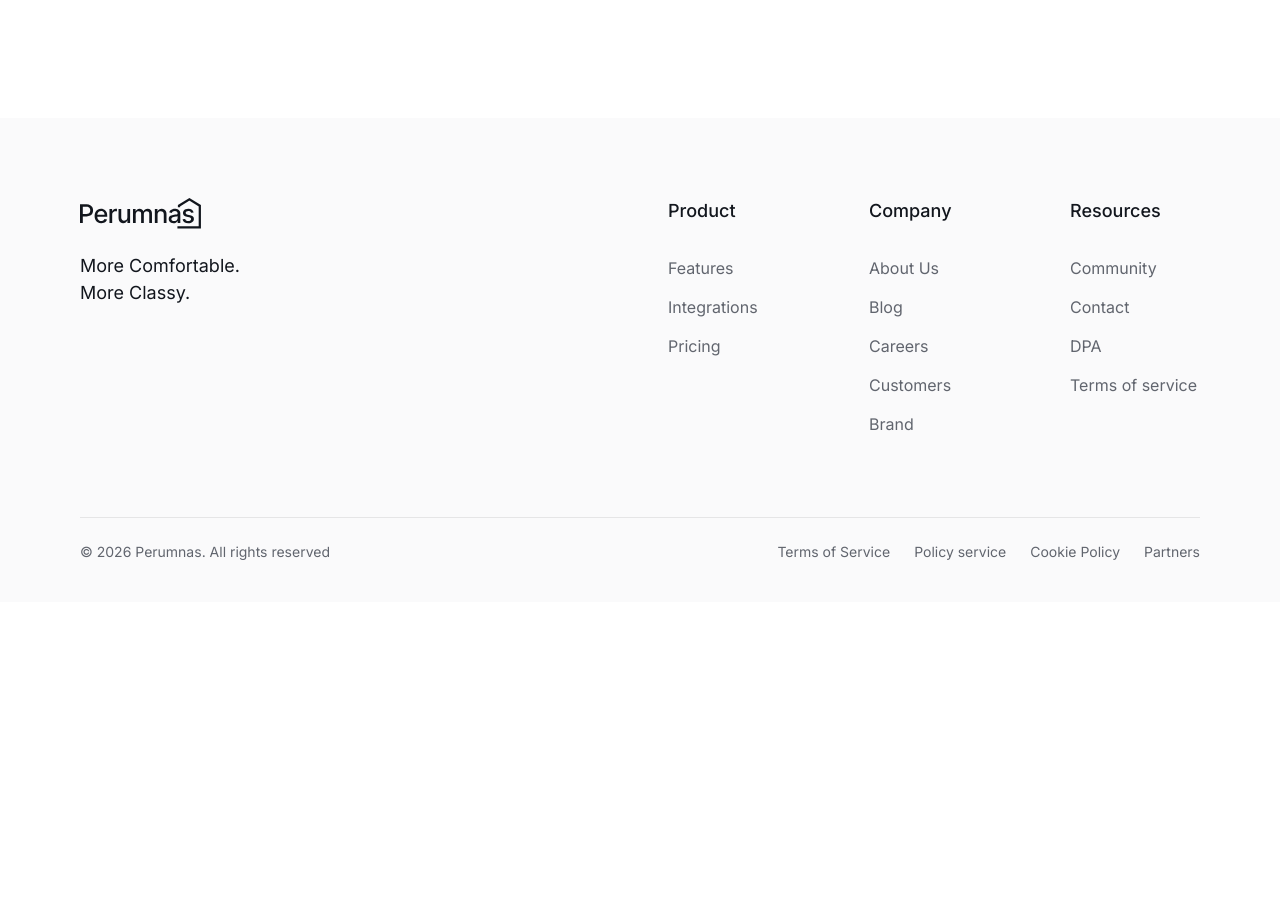
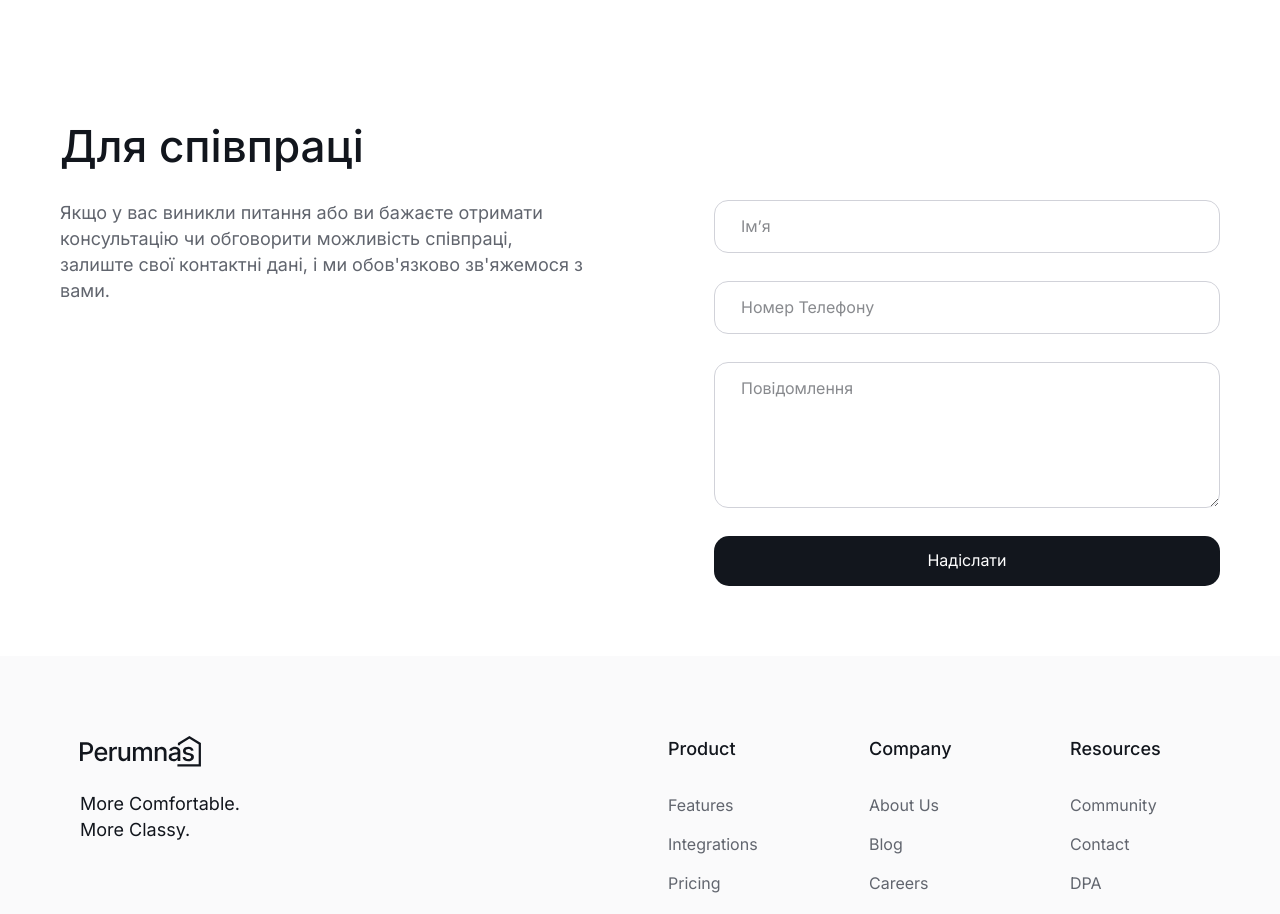
Before and after one commit to aMadAlien/antonuk, a Next.js app: page / in a window 1280 px wide. Shown: the part 5082-5996 px from the top of the page. Before the commit the page ends 5684 px from the top, so only its background shows below. Built offline with nearby package versions, Linux system fonts and the light colour scheme.

Commit message:
create form block

```diff
--- a/app/globals.scss
+++ b/app/globals.scss
@@ -79,6 +79,10 @@ button {
   }
 }
 
+
+/* ------------------------- */
+/*        TYPOGRAPHY         */
+/* ------------------------- */
 .h2 {
   color: var(--black);
   font-size: 44px;
@@ -108,3 +112,44 @@ button {
     font-size: 16px;
   }
 }
+
+.error-message {
+  color: red;
+  font-size: 14px;
+  line-height: 140%;
+  font-weight: 500;
+  margin-top: 2px;
+  margin-left: 16px;
+}
+@media (max-width: 768px) {
+  .error-message {
+    font-size: 13px;
+    font-weight: 400;
+    margin-left: 12px;
+  }
+}
+/* ------------------------- */
+/*           INPUT           */
+/* ------------------------- */
+.input {
+  border: 1px solid #d1d2d9;
+  border-radius: 14px;
+  padding: 14px 26px;
+  display: block;
+  width: 100%;
+}
+
+.input:focus {
+  outline: none;
+  border: 2px solid #5c6885a5 !important;
+}
+
+.input.errored {
+  border-color: red;
+}
+
+@media (max-width: 768px) {
+  .input {
+    border-radius: 8px;
+  }
+}
--- /dev/null
+++ b/components/Homepage/Form.tsx
@@ -0,0 +1,115 @@
+'use client'
+
+import { useState } from "react";
+import Input from "@/elements/Input";
+
+
+interface FormData { name: string, message: string, phone: string };
+
+function validateData(data: FormData) {
+  const errors: { [key: string]: string } = {};
+  const requiredMessage = "Обов'язково для заповнення.";
+
+  const phoneRegex = /^\+?[0-9]{10,15}$/;
+  if (!data.phone || data.phone.trim() === "") {
+    errors.phone = requiredMessage;
+  }
+
+  if (data.phone && !phoneRegex.test(data.phone)) {
+    errors.phone = "Невірний номер телефону. Він повинен містити від 10 до 15 цифр.";
+  }
+
+  return errors;
+}
+
+
+
+
+export default function Form() {
+  const [name, setName] = useState<string>('');
+  const [phone, setPhone] = useState<string>('');
+  const [message, setMessage] = useState<string>('');
+  const [errors, setErrors] = useState<null | { [key: string]: string }>(null);
+
+  function submit(data: FormData) {
+    const errors = validateData(data);
+
+    if (Object.keys(errors).length > 0) {
+      setErrors(errors);
+      return;
+    }
+    setErrors(null);
+
+    const preparedData = {
+      name: data.name.trim(),
+      message: data.message.trim(),
+      phone: data.phone.trim(),
+    };
+
+    return {
+      success: true,
+      data: preparedData,
+    };
+  }
+
+
+  return (
+    <div className="container px-5 md:px-15 !mb-[70px] !md:mb-[106px]">
+      <h2 className="h2 mb-6">Для співпраці</h2>
+
+      <div className="flex max-md:flex-col justify-between gap-14">
+        <div className="w-full max-w-[526px]">
+          <p className="text-p">Якщо у вас виникли питання або ви бажаєте отримати консультацію чи обговорити можливість співпраці, залиште свої контактні дані, і ми обов'язково зв'яжемося з вами.</p>
+        </div>
+
+        <div className="flex flex-col gap-4 md:gap-7 w-full max-w-[506px] max-md:mx-auto">
+          <div className="w-full">
+            <Input
+              value={name}
+              onChange={setName}
+              placeholder="Імʼя"
+              errored={!!errors?.name}
+            />
+            {
+              !errors?.name ? null :
+                <span className='error-message'>{errors.name}</span>
+            }
+          </div>
+          <div className="w-full">
+            <Input
+              value={phone}
+              onChange={setPhone}
+              placeholder="Номер Телефону"
+              errored={!!errors?.phone}
+            />
+            {
+              !errors?.phone ? null :
+                <span className='error-message'>{errors.phone}</span>
+            }
+          </div>
+          <div className="w-full">
+            <textarea
+              value={message}
+              onChange={e => setMessage(e.target.value)}
+              placeholder="Повідомлення"
+              className={`input ${errors?.message && 'errored'}`}
+              rows={5}
+            />
+            {
+              !errors?.message ? null :
+                <span className='error-message'>{errors.message}</span>
+            }
+          </div>
+
+          <button
+            type="button"
+            className="h-[50px] bg-black rounded-[15px] text-white text-base !text-center leading-[50px] hover:bg-gray-500 transition-colors duration-300"
+            onClick={() => submit({ name, phone, message })}
+          >
+            Надіслати
+          </button>
+        </div>
+      </div>
+    </div>
+  )
+}
--- a/components/Homepage/index.tsx
+++ b/components/Homepage/index.tsx
@@ -49,6 +49,7 @@ const sourcesList = [
     title: 'Послуги різноробочих'
   },
 ];
+import Form from "./Form";
 
 
 export default function Homepage() {
@@ -160,6 +161,8 @@ export default function Homepage() {
           </div>
         </div>
       </section>
+
+      <Form />
     </main>
   )
 }
--- /dev/null
+++ b/elements/Input.tsx
@@ -0,0 +1,19 @@
+
+export default function Input({ value, onChange, placeholder, errored }:
+  {
+    value: string;
+    onChange: (e: string) => void;
+    placeholder: string;
+    errored?: boolean;
+  }
+) {
+  return (
+    <input
+      value={value}
+      onChange={e => onChange(e.target.value)}
+      title={placeholder}
+      placeholder={placeholder}
+      className={`input ${errored && 'errored'}`}
+    />
+  )
+}
```
